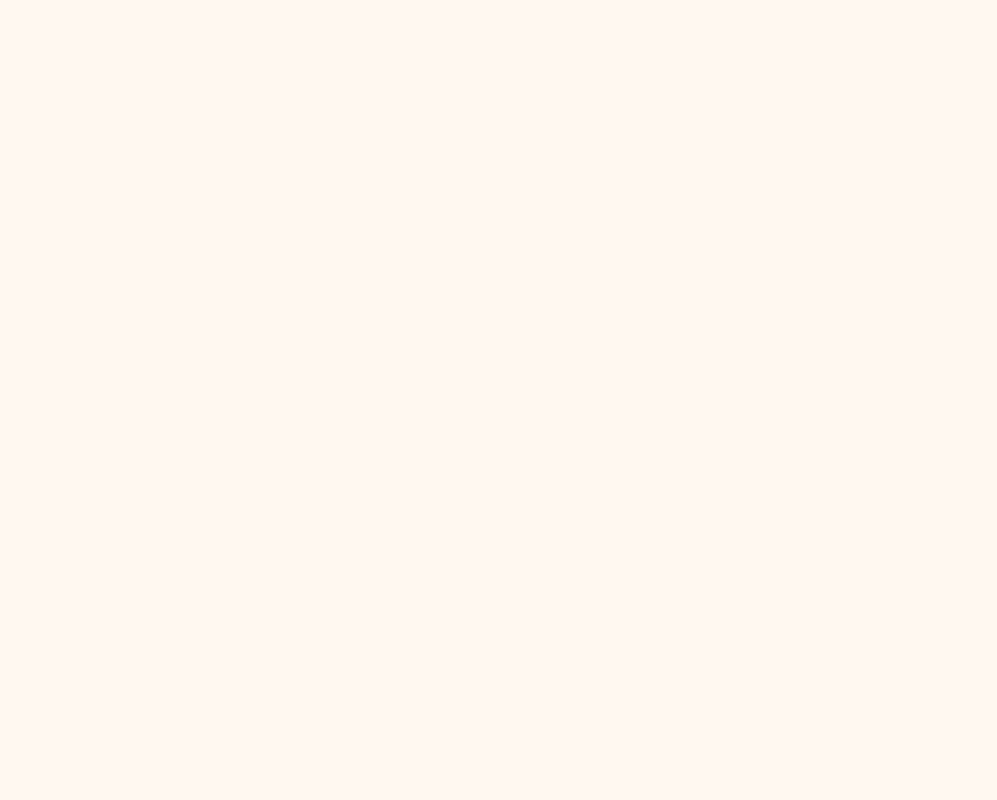
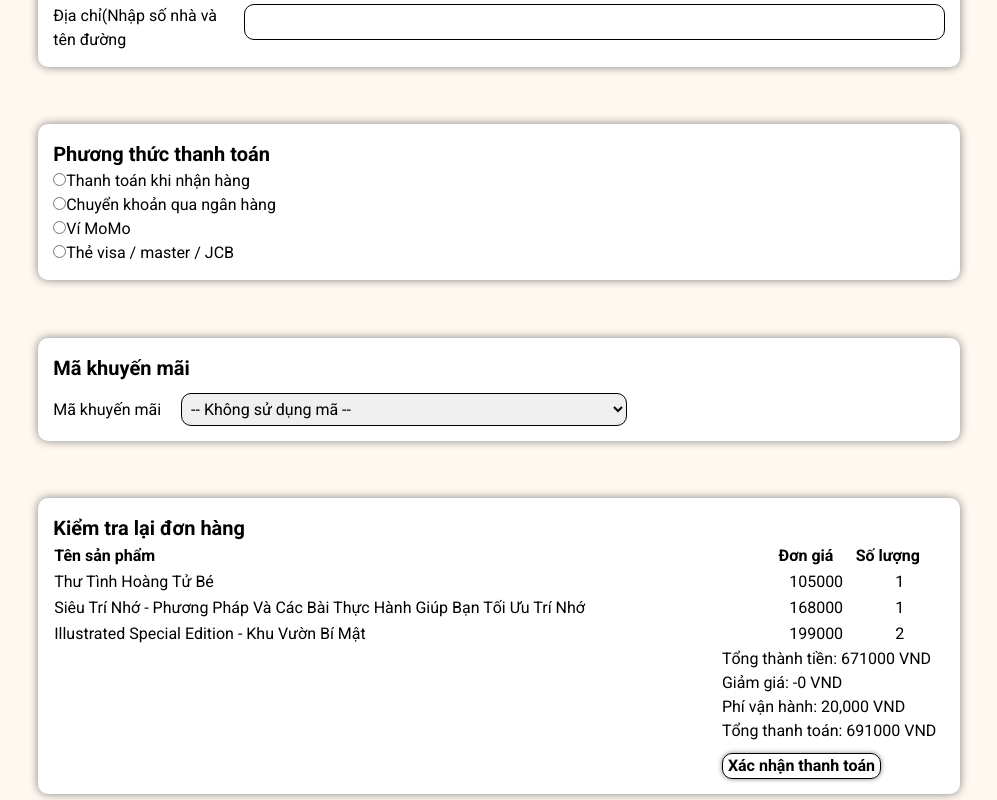
Before and after one commit to Tinii1601/do-an-IE104, a React (Create React App) app: page /pay in a window 1280 px wide. Before the commit this address had no page. Shown: the part 480-1280 px from the top of the page, without its empty margins (141-1138 px from the left). Before the commit the page ends 800 px from the top, so only its background shows below. Built offline with nearby package versions, Linux system fonts and the light colour scheme.

Commit message:
long 8 12

```diff
--- a/package.json
+++ b/package.json
@@ -9,7 +9,7 @@
     "react": "^18.3.1",
     "react-dom": "^18.3.1",
     "react-router-dom": "^7.0.1",
-    "react-scripts": "5.0.1",
+    "react-scripts": "^5.0.1",
     "web-vitals": "^2.1.4"
   },
   "scripts": {
--- /dev/null
+++ b/src/styles/Intro.css
@@ -0,0 +1,3 @@
+.list_cat {
+  list-style-image: url("../assets/icons/icon-cuon-sach.jpg");
+}
--- a/src/styles/Pay-style.css
+++ b/src/styles/Pay-style.css
@@ -39,21 +39,12 @@
   padding-top: 10px;
 }
 
-.NhapMa input {
-  border: 1px solid black;
-  border-radius: 10px;
-  padding: 0 5px;
-}
-
-.NhapMa input[type="text"] {
+.NhapMa #MaKM {
   width: 50%;
   margin: 0 20px;
   padding: 5px;
-}
-
-.NhapMa input[type="button"] {
-  font-weight: bold;
-  box-shadow: 0 0 5px gray;
+  border: 1px solid black;
+  border-radius: 10px;
 }
 
 .Total {
@@ -68,3 +59,13 @@
   box-shadow: 0 0 5px gray;
   margin-top: 10px;
 }
+
+#donhang tr td:nth-child(1),
+#donhang tr th {
+  text-align: left;
+}
+
+#donhang {
+  width: 100%;
+  text-align: center;
+}
--- a/src/views/App.js
+++ b/src/views/App.js
@@ -6,6 +6,11 @@ import Cart from "./Cart";
 import Account from "../components/Account";
 import { BrowserRouter as Router, Route, Routes } from "react-router-dom";
 import "../styles/App.css";
+
+import Pay from "./Pay";
+import "../styles/Pay-style.css";
+import Intro from "./Intro";
+import IntroSystem from "./Intro_system";
 
 class App extends React.Component {
   render() {
@@ -17,6 +22,10 @@ class App extends React.Component {
             <Route path="/product_mix" element={<ProductMix />} />
             <Route path="/product_detail" element={<ProductDetail />} />
             <Route path="/cart" element={<Cart />} />
+            // Mới chèn
+            <Route path="/pay" element={<Pay />} />
+            <Route path="/intro" element={<Intro />} />
+            <Route path="/introsystem" element={<IntroSystem />} />
           </Routes>
         </Router>
       </>
--- /dev/null
+++ b/src/views/Intro.js
@@ -0,0 +1,57 @@
+import React, { useState, useCallback } from "react";
+import Header from "../components/Header";
+import Footer from "../components/Footer";
+import "../styles/Intro.css";
+
+class Intro extends React.Component {
+  render() {
+    return (
+      <>
+        <div className="relative z-20">
+          <Header />
+        </div>
+        <div className="container">
+          <h1>Giới thiệu Nhà Sách</h1>
+          <p>
+            uit.com là trang thương mại điện tử của Nhà Sách UIT, hệ thống nhà
+            sách thân thuộc của nhiều gia đình Việt kể từ nhà sách đầu tiên ra
+            đời năm 2024 đến nay.
+          </p>
+          <p>
+            Đến với không gian mua sắm trực tuyến uit.com, khách hàng có thể dễ
+            dàng tìm thấy những cuốn sách hay, đa thể loại của nhiều nhà xuất
+            bản, công ty sách trong và ngoài nước cùng nhiều dụng cụ học tập,
+            văn phòng phẩm, quà lưu niệm, đồ chơi giáo dục chính hãng của những
+            thương hiệu uy tín. Cùng tiêu chí không ngừng hoàn thiện, nâng cao
+            chất lượng sản phẩm, dịch vụ, Nhà Sách Phương Nam cam kết mang đến
+            cho khách hàng trải nghiệm mua sắm trực tuyến an toàn, tiện lợi:
+            cách đặt hàng đơn giản, phương thức thanh toán đa dạng, dịch vụ chăm
+            sóc khách hàng tận tình, chu đáo.
+          </p>
+          <h1>Giới thiệu các danh mục sản phẩm</h1>
+          <ul className="list-cat">
+            <li>
+              Sách quốc văn: Ngoài danh mục sách đa dạng và phong phú của nhiều
+              nhà xuất bản, công ty sách lớn nhỏ cả nước, UIT còn chủ động khai
+              thác bản quyền và liên kết xuất bản hàng ngàn đầu sách hay và giá
+              trị với thương hiệu Phương Nam Book, trong đó nhiều tựa được đánh
+              giá cao và lọt vào danh mục bán chạy của các hệ thống phát hành
+              sách lớn nhất Việt Nam.
+            </li>
+            <li>
+              Sách ngoại văn: Nhà Sách Phương Nam chủ động chọn lọc và phát hành
+              tại Việt Nam danh mục sách tiếng Anh đa dạng của những nhà xuất
+              bản lớn trên thế giới như Penguin Random House, Hachette Livre,
+              HarperCollins, Macmillan Publishers, Simon & Schuster,… Nhiều tựa
+              chỉ có duy nhất tại Nhà Sách Phương Nam, nhiều tựa được phát hành
+              cùng thời điểm ra mắt của sách tại Anh và Mỹ.
+            </li>
+          </ul>
+        </div>
+        <Footer />
+      </>
+    );
+  }
+}
+
+export default Intro;
--- /dev/null
+++ b/src/views/Intro_system.js
@@ -0,0 +1,19 @@
+import React, { useState, useCallback } from "react";
+import Header from "../components/Header";
+import Footer from "../components/Footer";
+
+class IntroSystem extends React.Component {
+  render() {
+    return (
+      <>
+        <div className="relative z-20">
+          <Header />
+        </div>
+        <div class="container"></div>
+        <Footer />
+      </>
+    );
+  }
+}
+
+export default IntroSystem;
--- a/src/views/Pay.js
+++ b/src/views/Pay.js
@@ -1,7 +1,56 @@
-import React from "react";
+import React, { useState, useCallback } from "react";
 import "../styles/Pay-style.css";
+import Header from "../components/Header";
+import Footer from "../components/Footer";
 
 class Pay extends React.Component {
+  constructor(props) {
+    super(props);
+    this.state = {
+      total: 0,
+      discount: 0,
+      products: [
+        { name: "Thư Tình Hoàng Tử Bé", price: 105000, quantity: 1 },
+        {
+          name: "Siêu Trí Nhớ - Phương Pháp Và Các Bài Thực Hành Giúp Bạn Tối Ưu Trí Nhớ",
+          price: 168000,
+          quantity: 1,
+        },
+        {
+          name: "Illustrated Special Edition - Khu Vườn Bí Mật",
+          price: 199000,
+          quantity: 2,
+        },
+      ],
+    };
+  }
+
+  componentDidMount() {
+    this.calculateTotal();
+  }
+
+  calculateTotal = () => {
+    const total = this.state.products.reduce(
+      (sum, product) => sum + product.price * product.quantity,
+      0
+    );
+    this.setState({ total });
+  };
+
+  handleDiscountChange = (event) => {
+    const discountOption = event.target.value;
+    const { total } = this.state;
+
+    let discount = 0;
+    if (discountOption.includes("k")) {
+      discount = parseInt(discountOption) * 1000;
+    } else if (discountOption.includes("%")) {
+      discount = (total * parseInt(discountOption)) / 100;
+    }
+
+    this.setState({ discount });
+  };
+
   handleBlur = (event) => {
     const input = event.target;
     const errorSpan = input.nextElementSibling;
@@ -24,13 +73,19 @@ class Pay extends React.Component {
   };
 
   render() {
+    const { total, discount, products } = this.state;
+    const finalTotal = total - discount + 20000;
+
     return (
       <>
-        <div class="container">
+        <div className="relative z-20">
+          <Header />
+        </div>
+        <div className="container">
           <form>
-            <div class="content">
+            <div className="content">
               <h3>Địa chỉ giaog hàng</h3>
-              <div class="Nhap">
+              <div className="Nhap">
                 <label>Họ tên người nhận</label>
                 <div>
                   <input
@@ -88,7 +143,7 @@ class Pay extends React.Component {
                 </div>
               </div>
             </div>
-            <div class="content">
+            <div className="content">
               <h3>Phương thức thanh toán</h3>
               <input type="radio" name="pttt" />
               Thanh toán khi nhận hàng
@@ -102,31 +157,64 @@ class Pay extends React.Component {
               <input type="radio" name="pttt" />
               Thẻ visa / master / JCB
             </div>
-            <div class="content">
+            <div className="content">
               <h3>Mã khuyến mãi</h3>
-              <div class="NhapMa">
+              <div className="NhapMa">
                 <label>Mã khuyến mãi</label>
-                <input type="text" />
-                <input type="button" value={"Xem thêm"} />
+                <select onChange={this.handleDiscountChange} id="MaKM">
+                  <option value="">-- Không sử dụng mã --</option>
+                  {total > 200000 && (
+                    <>
+                      <option value="10k">Giảm 10,000 VND</option>
+                      <option value="8%">Giảm 8%</option>
+                    </>
+                  )}
+                  {total > 500000 && (
+                    <>
+                      <option value="50k">Giảm 50,000 VND</option>
+                      <option value="20%">Giảm 20%</option>
+                    </>
+                  )}
+                  {total > 1000000 && (
+                    <>
+                      <option value="100k">Giảm 100,000 VND</option>
+                      <option value="30%">Giảm 30%</option>
+                    </>
+                  )}
+                </select>
               </div>
             </div>
-            <div class="content">
+            <div className="content">
               <h3>Kiểm tra lại đơn hàng</h3>
-              <table>
-                <tr>
-                  <th>Tên sản phẩm</th>
-                  <th>Số lượng</th>
-                  <th>Thành tiền</th>
-                </tr>
+              <table id="donhang">
+                <thead>
+                  <tr>
+                    <th>Tên sản phẩm</th>
+                    <th>Đơn giá</th>
+                    <th>Số lượng</th>
+                  </tr>
+                </thead>
+                <tbody>
+                  {products.map((product, index) => (
+                    <tr key={index}>
+                      <td>{product.name}</td>
+                      <td>{product.price}</td>
+                      <td>{product.quantity}</td>
+                    </tr>
+                  ))}
+                </tbody>
               </table>
-              <div class="Total">
-                <h6>Tổng thành tiền</h6>
-                <h6>Phí vận hành</h6>
+              <div className="Total">
+                <h6>Tổng thành tiền: {total} VND</h6>
+                <h6>Giảm giá: -{discount} VND</h6>
+                <h6>Phí vận hành: 20,000 VND</h6>
+                <h6>Tổng thanh toán: {finalTotal} VND</h6>
                 <input type="submit" value={"Xác nhận thanh toán"} />
               </div>
             </div>
           </form>
         </div>
+        <Footer />
       </>
     );
   }
```
Also changed, not shown: src/assets/icons/icon-cuon-sach.jpg (added), 1 other file (tests, documents, lock files or other folders).
